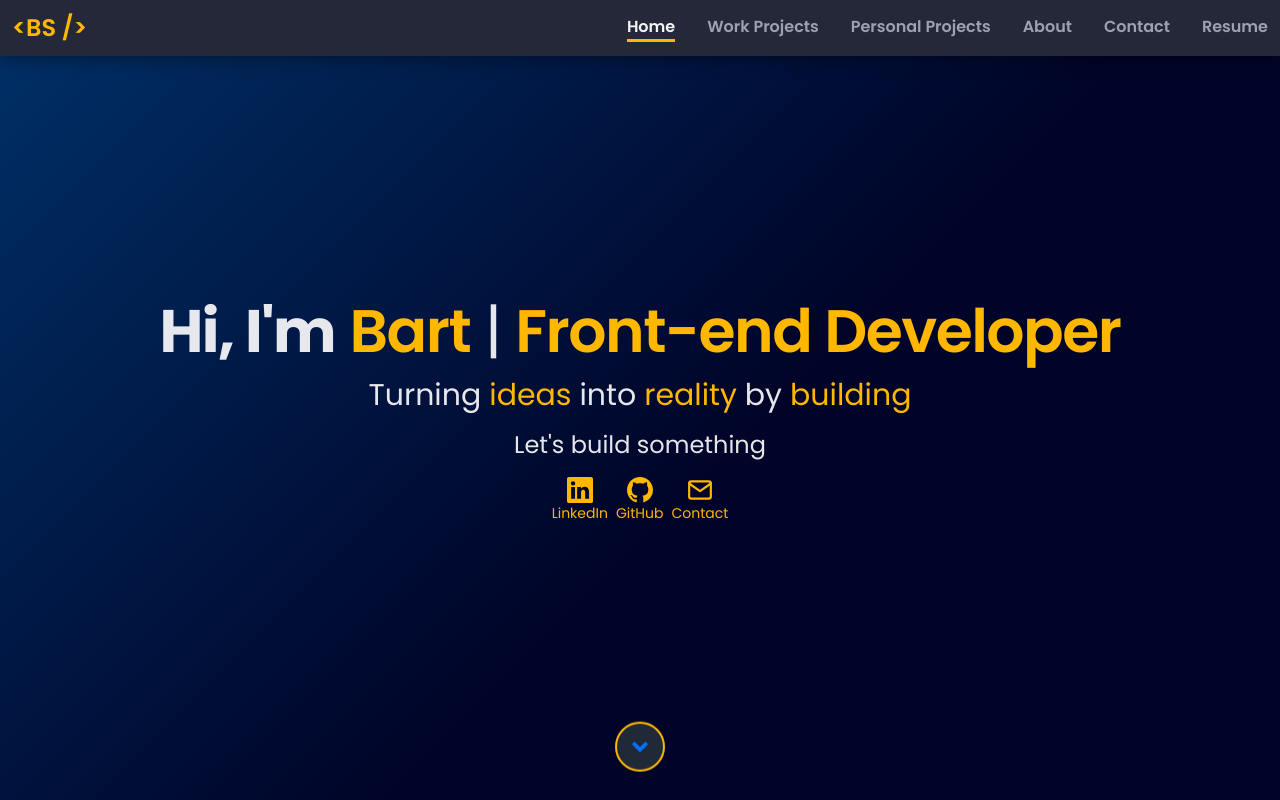
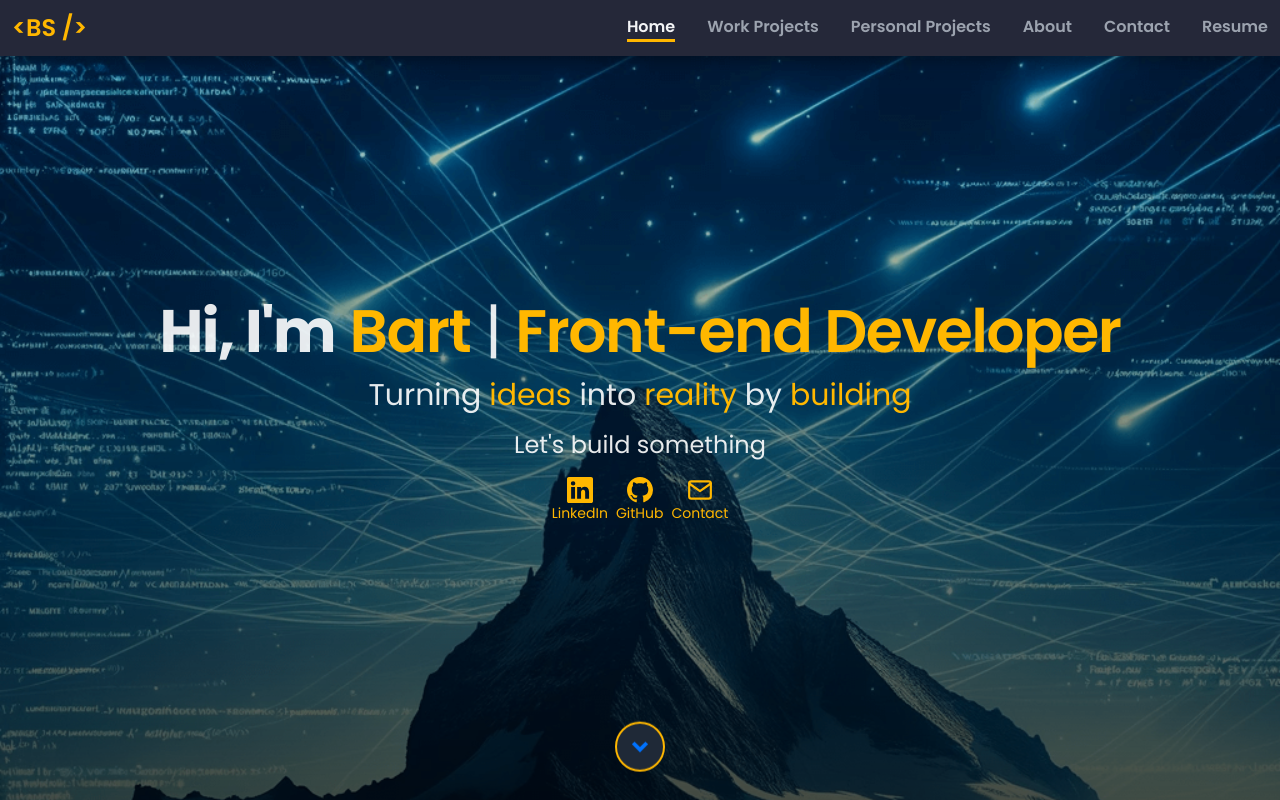
Before and after one commit to bartswierz/portfolio-website-updated, a Next.js app: page / in a window 1280 px wide. Shown: the top 800 px of the page. Built offline with nearby package versions, Linux system fonts and the light colour scheme; what tailwindcss-animated would draw is missing.

Commit message:
added a fixed custom background image

```diff
--- a/src/app/components/Hero.tsx
+++ b/src/app/components/Hero.tsx
@@ -4,7 +4,15 @@ import DropdownArrow from "./ArrowScroll";
 // Reference: https://flowbite.com/docs/components/jumbotron/
 const Hero = () => {
   return (
-    <section className="w-full min-h-screen flex items-center justify-center relative">
+    <section
+      className="w-full min-h-screen flex items-center justify-center relative"
+      // style={{
+      //   backgroundImage: "url('/images/mountainCodeBackground.jpg')",
+      //   backgroundSize: "cover",
+      //   backgroundPosition: "center",
+      //   backgroundRepeat: "no-repeat",
+      // }}
+    >
       <div className="py-8 px-4 mx-auto max-w-screen-xl text-center lg:py-16">
         <h1 className="mb-4 text-4xl tracking-tight leading-none md:text-5xl lg:text-6xl text-white/90 animate-jump-in animate-once animate-duration-[800ms] animate-delay-500">
           <span className="font-bold">Hi, I&apos;m</span> <span className="text-highlight font-semibold">Bart</span> |{" "}
--- a/src/app/globals.css
+++ b/src/app/globals.css
@@ -44,17 +44,24 @@ html {
 }
 
 body {
-  background: linear-gradient(-45deg, #00c1df, #0028ff, #000428, #000428, #004e92);
   /*background: linear-gradient(-45deg, #004e92, #0028ff, #000428, #000428, #0028ff);  */
   /* background: linear-gradient(-45deg, #000, #000000, #000428, #000428, #0028ff); */
-  background: linear-gradient(-45deg, #00c1df, #0028ff, #000428, #000428, #004e92);
+  /* background: linear-gradient(-45deg, #00c1df, #0028ff, #000428, #000428, #004e92);
+  background: linear-gradient(-45deg, #00c1df, #0028ff, #000428, #000428, #004e92); */
 
-  background-size: 125% 125%;
+  /* background-size: 125% 125%;
   animation: gradient 10s ease infinite;
   -moz-animation: gradient 10s ease infinite;
   -webkit-animation: gradient 10s ease infinite;
   -o-animation: gradient 10s ease infinite;
-  -ms-animation: gradient 10s ease infinite;
+  -ms-animation: gradient 10s ease infinite; */
+
+  background-image: linear-gradient(rgba(0, 0, 0, 0.15), rgba(0, 0, 0, 0.7)), url(/assets/DallE-Mountain2.png);
+  background-size: cover;
+  /* background-size: contain; */
+  background-position: center;
+  background-repeat: no-repeat;
+  background-attachment: fixed;
 }
 
 @keyframes gradient {
```
Also changed, not shown: public/assets/DallE-Mountain2.png (added).
